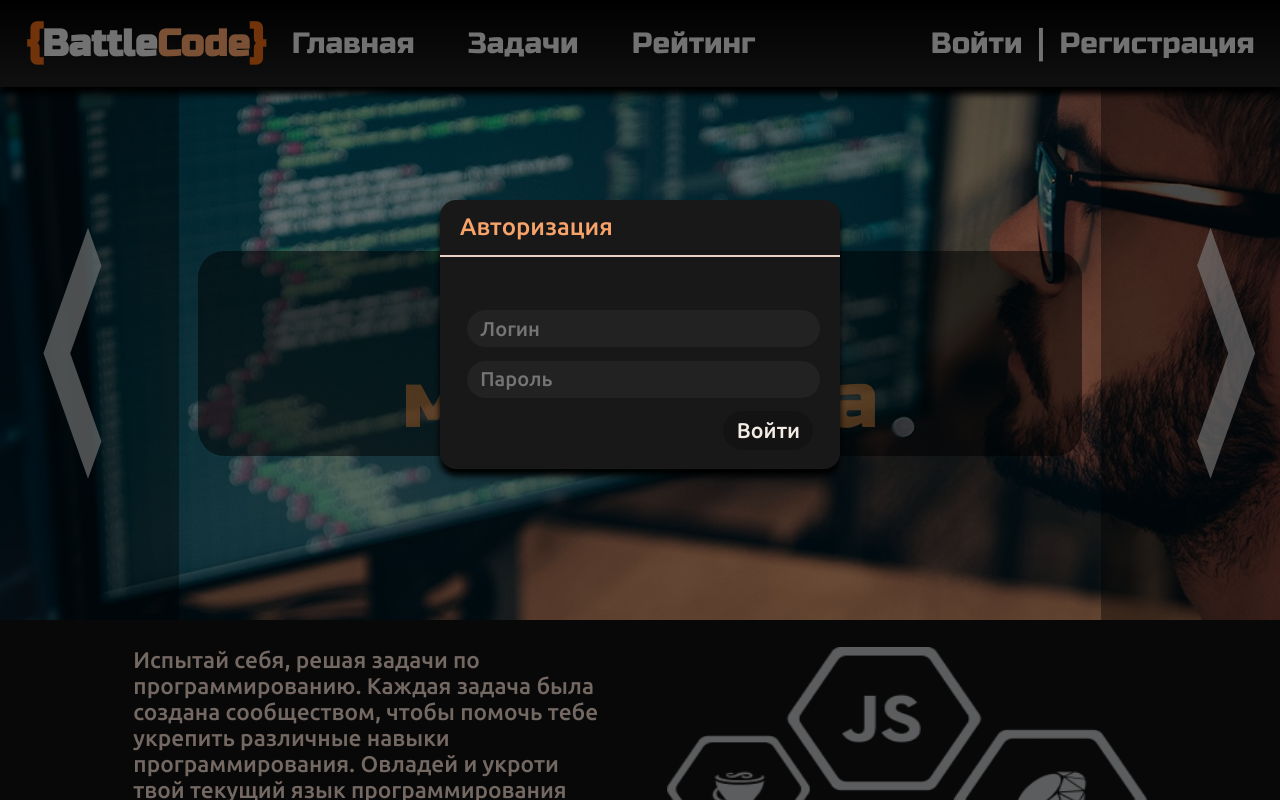
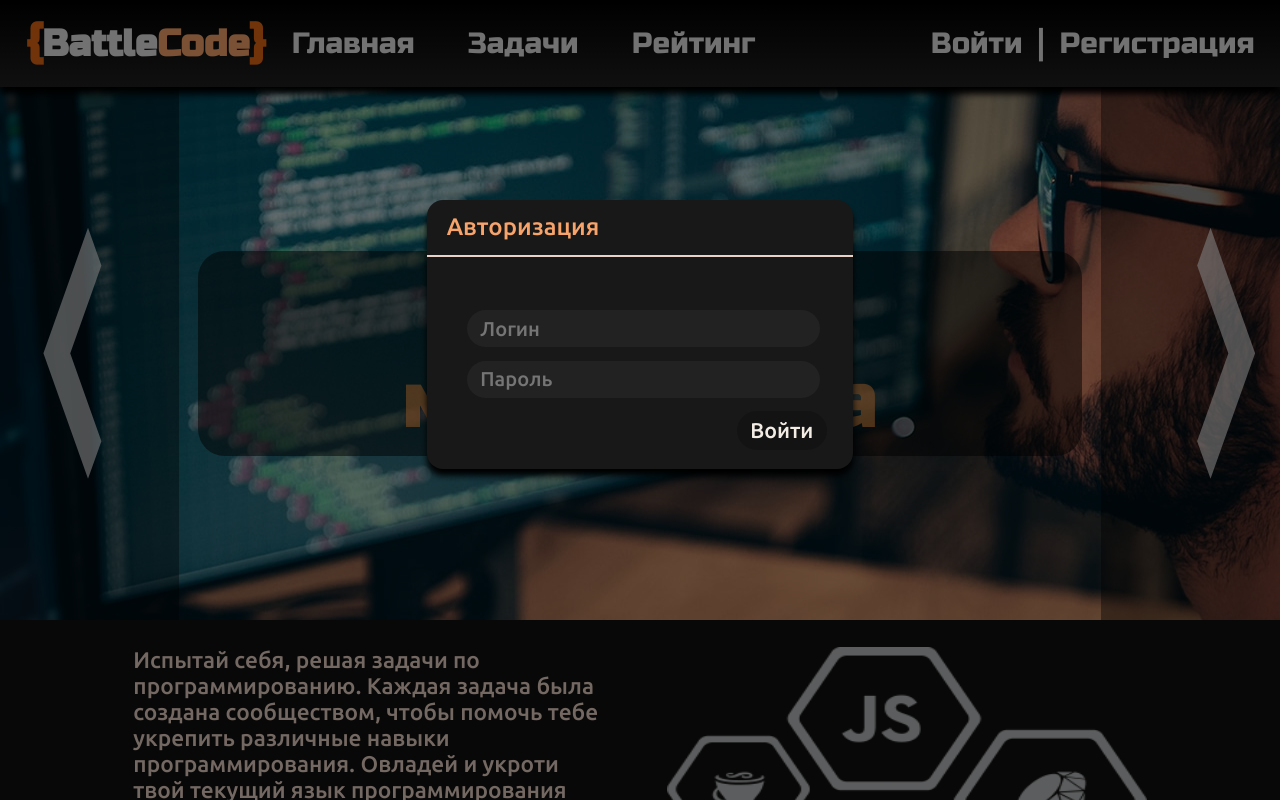
Before and after one commit to ne4ay/battlecode, a Vue app in the folder bfront/: page / in a window 1280 px wide. Both pictures are taken after a click on the link "Войти". Shown: the top 800 px of the page. Built offline with nearby package versions, Linux system fonts and the light colour scheme.

Commit message:
auth post handler was added router and store were added

```diff
--- a/bfront/package.json
+++ b/bfront/package.json
@@ -10,7 +10,9 @@
   "dependencies": {
     "axios": "^0.26.1",
     "core-js": "^3.8.3",
-    "vue": "^3.2.13"
+    "vue": "^3.2.13",
+    "vue-router": "^4.0.14",
+    "vuex": "^4.0.2"
   },
   "devDependencies": {
     "@babel/core": "^7.12.16",
--- a/bfront/src/components/dialogs/FormDialog.vue
+++ b/bfront/src/components/dialogs/FormDialog.vue
@@ -41,7 +41,7 @@ export default {
   background: #181818;
   border-radius: 12pt;
   min-height: 50pt;
-  min-width: 300pt;
+  width: 320pt;
   font-family: 'Ubuntu', sans-serif;
   font-size: 17pt;
   box-shadow: 0 5pt 5pt black;
--- a/bfront/src/components/forms/AuthorizationForm.vue
+++ b/bfront/src/components/forms/AuthorizationForm.vue
@@ -4,16 +4,22 @@
         {{messageLabel}}
     </span>
     <TextInput
+        id="input-login"
         v-model="auth.login"
-        type="text"
+        v-model:input-css-class="loginCssClass"
+        v-model:is-correct-validation-predicate="isNotEmpty"
+        :inputType="'text'"
         placeholder-text="Логин"
     />
     <TextInput
-        v-model="auth.pass"
-        type="text"
+        id="input-pass"
+        v-model="auth.password"
+        v-model:input-css-class="passCssClass"
+        v-model:is-correct-validation-predicate="isNotEmpty"
+        :inputType="'password'"
         placeholder-text="Пароль"
     />
-    <SimpleSingleButton type="submit" class="auth-button">
+    <SimpleSingleButton type="submit" class="auth-button" @click="tryToAuth">
       Войти
     </SimpleSingleButton>
   </form>
@@ -22,6 +28,9 @@
 <script>
 import TextInput from "@/components/forms/TextInput";
 import SimpleSingleButton from "@/components/forms/SimpleSingleButton";
+import FormValidationUtils from "@/components/forms/FormValidationUtils";
+import Properties from "@/Properties";
+import axios from "axios";
 
 export default {
   name: "AuthorizationForm",
@@ -29,13 +38,58 @@ export default {
     TextInput,
     SimpleSingleButton
   },
+  props: {
+    actionOnSuccess: {
+      type: Function
+    }
+  },
   data() {
     return {
       auth: {
         login: '',
-        pass: ''
+        password: ''
       },
-      messageLabel: ''
+      messageLabel: '',
+      isNotEmpty: FormValidationUtils.fieldIsNotEmpty,
+      loginCssClass: '',
+      passCssClass: '',
+    }
+  },
+  methods: {
+    tryToAuth() {
+      const wrongInputClass = 'wrong-input';
+      let isSomeFieldIsNotFilled = false;
+      if (FormValidationUtils.fieldIsEmpty(this.auth.login)) {
+        this.loginCssClass = wrongInputClass;
+        isSomeFieldIsNotFilled = true;
+      }
+      if (FormValidationUtils.fieldIsEmpty(this.auth.password)) {
+        this.passCssClass = wrongInputClass;
+        isSomeFieldIsNotFilled = true;
+      }
+      if (isSomeFieldIsNotFilled) {
+        this.messageLabel = 'Заполните все необходимые поля!';
+        return;
+      }
+      this.loginCssClass = '';
+      this.passCssClass = '';
+      const backAddress = Properties.BBACK_ADDRESS;
+      axios.post(backAddress + '/login', this.auth)
+          .then(response => {
+            const respModel = response.data;
+            console.log(respModel);
+            if (!respModel.exception) {
+              this.actionOnSuccess();
+            }
+            const exception = respModel.exception;
+            if (exception === 'WRONG_CREDENTIALS') {
+              this.messageLabel = 'Неправильный логин или пароль!';
+              return;
+            }
+            this.messageLabel = 'Неизвестная ошибка';
+          }).catch(error => {
+            this.messageLabel = error;
+      })
     }
   },
 }
@@ -47,10 +101,13 @@ form {
   flex-direction: column;
 }
 #message-label {
-  height: 20pt;
-  margin: 5pt 15pt 5pt 15pt;
+  align-self: center;
+  font-size: 16pt;
+  justify-self: center;
+  text-align: center;
+  min-height: 20pt;
+  margin: 5pt 15pt 5pt 7pt;
 }
-
 .auth-button {
   align-self: end;
   margin: 5pt 10pt 5pt 15pt;
--- a/bfront/src/components/forms/RegistrationForm.vue
+++ b/bfront/src/components/forms/RegistrationForm.vue
@@ -8,7 +8,7 @@
         v-model="reg.eMail"
         v-model:input-css-class="emailCssClass"
         v-model:is-correct-validation-predicate="isNotEmpty"
-        type="text"
+        :inputType="'text'"
         placeholder-text="Электронная почта"
     />
     <TextInput
@@ -16,7 +16,7 @@
         v-model="reg.login"
         v-model:input-css-class="loginCssClass"
         v-model:is-correct-validation-predicate="isNotEmpty"
-        type="text"
+        :inputType="'text'"
         placeholder-text="Логин"
     />
     <TextInput
@@ -24,7 +24,7 @@
         v-model="reg.pass"
         v-model:input-css-class="passCssClass"
         v-model:is-correct-validation-predicate="isNotEmpty"
-        type="text"
+        :inputType="'password'"
         placeholder-text="Пароль"
     />
     <TextInput
@@ -32,7 +32,7 @@
         v-model="reg.checkPass"
         v-model:input-css-class="checkPassCssClass"
         v-model:is-correct-validation-predicate="isNotEmpty"
-        type="text"
+        :inputType="'password'"
         placeholder-text="Повторите пароль"
 
     />
@@ -100,10 +100,29 @@ export default {
         this.messageLabel = 'Заполните все необходимые поля!';
         return;
       }
+      if (this.reg.pass !== this.reg.checkPass) {
+        this.messageLabel = 'Пароли должны совпадать!';
+        this.passCssClass = wrongInputClass;
+        this.checkPassCssClass = wrongInputClass;
+        return;
+      }
+      this.emailCssClass = '';
+      this.loginCssClass = '';
+      this.passCssClass = '';
+      this.checkPassCssClass = '';
       const backAddress = Properties.BBACK_ADDRESS;
       axios.post(backAddress + '/register', this.reg)
-          .then(() => {
-            this.actionOnSuccess();
+          .then(response => {
+            const respModel = response.data;
+            if (!respModel.exception) {
+              this.actionOnSuccess();
+            }
+            const exception = respModel.exception;
+            if (exception === 'USER_WITH_DUPLICATED_LOGIN') {
+              this.messageLabel = 'Пользователь с таким логином уже существует!';
+              return;
+            }
+            this.messageLabel = 'Неизвестная ошибка';
           }).catch(error => {
             this.messageLabel = error;
           })
@@ -118,7 +137,11 @@ form {
   flex-direction: column;
 }
 #message-label {
-  height: 20pt;
+  align-self: center;
+  font-size: 16pt;
+  justify-self: center;
+  text-align: center;
+  min-height: 20pt;
   margin: 5pt 15pt 5pt 7pt;
 }
 
--- a/bfront/src/components/forms/TextInput.vue
+++ b/bfront/src/components/forms/TextInput.vue
@@ -3,7 +3,11 @@
 <!--    <span class="input-member">-->
 <!--      {{placeholderText}}-->
 <!--    </span>-->
-    <input :value="modelValue" @input="updateInput" :class="'input-member ' + this.inputCssClass" type="text" :placeholder="placeholderText">
+    <input :value="modelValue"
+           @input="updateInput"
+           :class="'input-member ' + this.inputCssClass"
+           :placeholder="placeholderText"
+           :type="inputType">
   </div>
 </template>
 
@@ -22,6 +26,9 @@ export default {
     },
     isCorrectValidationPredicate: {
       type: Function
+    },
+    inputType: {
+      type: String
     }
   },
   methods: {
--- /dev/null
+++ b/bfront/src/components/header/ProfileInfo.vue
@@ -0,0 +1,16 @@
+<template>
+  <span>
+
+  </span>
+</template>
+
+<script>
+export default {
+  name: "ProfileInfo"
+}
+</script>
+
+<style scoped>
+@import url('https://fonts.googleapis.com/css2?family=Russo+One&display=swap');
+
+</style>
--- a/bfront/src/main.js
+++ b/bfront/src/main.js
@@ -1,5 +1,7 @@
 import { createApp } from 'vue';
 import App from '@/App.vue';
+import router from "@/router/router";
+import store from '@/store';
 import directives from "@/directives";
 
 const app = createApp(App)
@@ -9,4 +11,6 @@ directives.forEach(directive => {
 })
 
 app
+    .use(router)
+    .use(store)
     .mount('#app')
--- /dev/null
+++ b/bfront/src/router/router.js
@@ -0,0 +1,16 @@
+import HomeView from "@/views/HomeView";
+import {createRouter, createWebHistory} from "vue-router";
+
+const routes = [
+    {
+        path: '/',
+        component: HomeView
+    }
+]
+
+const router = createRouter({
+    routes,
+    history: createWebHistory(process.env.BASE_URL)
+})
+
+export default router;
--- /dev/null
+++ b/bfront/src/store/index.js
@@ -0,0 +1,10 @@
+import {createStore} from "vuex";
+
+export default createStore({
+    state: {
+        isAuth: false,
+    },
+    actions: {
+
+    }
+})
```
Also changed, not shown: 2 other files (tests, documents, lock files or other folders).
